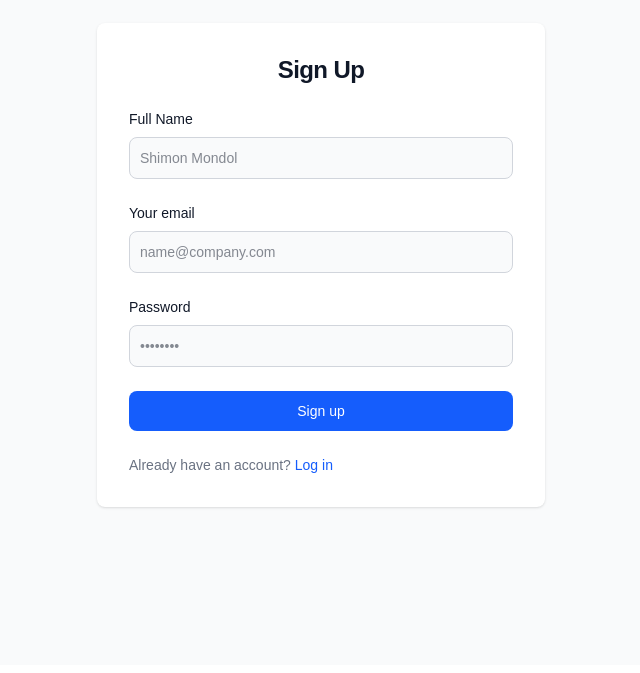
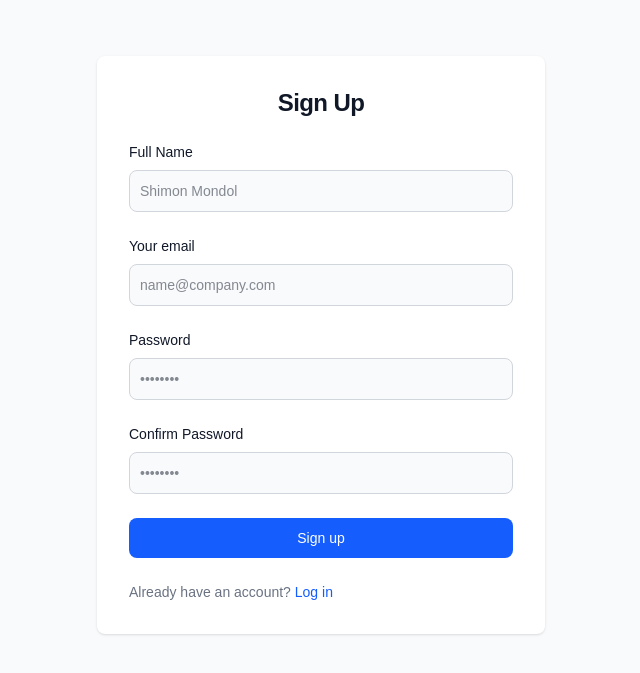
Before and after one commit to shimonmondol/GearUp-Frontend, a Next.js app: page /signup in a window 1280 px wide. Shown: the part 135-808 px from the top of the page, without its empty margins (319-959 px from the left). Built offline with nearby package versions, Linux system fonts and the light colour scheme; no server answers.

Commit message:
sigup-error-solved

```diff
--- a/app/(auth)/login/page.tsx
+++ b/app/(auth)/login/page.tsx
@@ -69,7 +69,7 @@ const LoginPage = () => {
         <div className="w-full bg-white rounded-lg shadow dark:border md:mt-0 sm:max-w-md xl:p-0 dark:bg-gray-800 dark:border-gray-700">
           <div className="p-6 space-y-4 md:space-y-6 sm:p-8">
             <h1 className="text-xl font-bold leading-tight tracking-tight text-gray-900 text-center md:text-2xl dark:text-white">
-              Login to GearUp
+              Login
             </h1>
 
             {error && (
--- a/app/(auth)/signup/page.tsx
+++ b/app/(auth)/signup/page.tsx
@@ -2,13 +2,16 @@
 
 import React, { useState } from "react";
 import Link from "next/link";
+import { useRouter } from "next/navigation";
 import api from "@/lib/axios";
 
 const SignUpPage = () => {
+  const router = useRouter();
   const [name, setName] = useState("");
   const [email, setEmail] = useState("");
   const [password, setPassword] = useState("");
   const [confirmPassword, setConfirmPassword] = useState("");
+  const [loading, setLoading] = useState(false);
   const [error, setError] = useState("");
 
   const handleSignup = async (e: React.FormEvent) => {
@@ -20,19 +23,45 @@ const SignUpPage = () => {
       return;
     }
 
+    setLoading(true);
+
     try {
-      // API call
-      await api.post("/auth/register", { name, email, password });
+      // 📍 role: "customer" (lowercase) করে দেওয়া হয়েছে
+      await api.post("/api/auth/register", {
+        name,
+        email,
+        password,
+        role: "customer",
+      });
 
-      // Redirect to login on success
-      window.location.href = "/login";
+      alert("Registration successful! Please log in.");
+      router.push("/login");
     } catch (err: any) {
-      setError(err.response?.data?.message || "Registration failed");
+      console.log(
+        "Detailed Server Error:",
+        JSON.stringify(err.response?.data, null, 2)
+      );
+
+      const serverData = err.response?.data;
+
+      // যদি errorDetails থাকে তাহলে সেখান থেকে মেসেজ তুলে আনা
+      if (serverData?.errorDetails && Array.isArray(serverData.errorDetails)) {
+        const detailMsgs = serverData.errorDetails
+          .map((item: any) => `${item.field}: ${item.message}`)
+          .join(", ");
+        setError(detailMsgs);
+      } else {
+        setError(
+          serverData?.message || err.message || "Registration failed"
+        );
+      }
+    } finally {
+      setLoading(false);
     }
   };
 
   return (
-    <section className="bg-gray-50 dark:bg-gray-900 min-h-screen flex flex-col justify-center">
+    <section className="bg-gray-50 dark:bg-gray-900 min-h-screen flex flex-col justify-center pt-20 pb-10">
       <div className="flex flex-col items-center justify-center px-6 py-8 mx-auto w-full md:h-screen lg:py-0">
         <div className="w-full bg-white rounded-lg shadow dark:border md:mt-0 sm:max-w-md xl:p-0 dark:bg-gray-800 dark:border-gray-700">
           <div className="p-6 space-y-4 md:space-y-6 sm:p-8">
@@ -107,11 +136,31 @@ const SignUpPage = () => {
                 />
               </div>
 
+              <div>
+                <label
+                  htmlFor="confirmPassword"
+                  className="block mb-2 text-sm font-medium text-gray-900 dark:text-white"
+                >
+                  Confirm Password
+                </label>
+                <input
+                  type="password"
+                  name="confirmPassword"
+                  id="confirmPassword"
+                  placeholder="••••••••"
+                  className="bg-gray-50 border border-gray-300 text-gray-900 sm:text-sm rounded-lg focus:ring-blue-600 focus:border-blue-600 block w-full p-2.5 dark:bg-gray-700 dark:border-gray-600 dark:placeholder-gray-400 dark:text-white dark:focus:ring-blue-500 dark:focus:border-blue-500"
+                  required
+                  value={confirmPassword}
+                  onChange={(e) => setConfirmPassword(e.target.value)}
+                />
+              </div>
+
               <button
                 type="submit"
-                className="w-full text-white bg-blue-600 hover:bg-blue-700 focus:ring-4 focus:outline-none focus:ring-blue-300 font-medium rounded-lg text-sm px-5 py-2.5 text-center dark:bg-blue-600 dark:hover:bg-blue-700 dark:focus:ring-blue-800 transition-colors cursor-pointer"
+                disabled={loading}
+                className="w-full text-white bg-blue-600 hover:bg-blue-700 focus:ring-4 focus:outline-none focus:ring-blue-300 font-medium rounded-lg text-sm px-5 py-2.5 text-center dark:bg-blue-600 dark:hover:bg-blue-700 dark:focus:ring-blue-800 transition-colors cursor-pointer disabled:bg-gray-400 dark:disabled:bg-gray-600"
               >
-                Sign up
+                {loading ? "Signing up..." : "Sign up"}
               </button>
 
               <p className="text-sm font-light text-gray-500 dark:text-gray-400">
--- a/components/Navbar.tsx
+++ b/components/Navbar.tsx
@@ -158,7 +158,7 @@ const Navbar = () => {
                 <li>
                   <button
                     onClick={handleLogout}
-                    className="w-full text-left md:w-auto block py-2 px-3 text-red-300 rounded hover:bg-blue-800 cursor-pointer hover:text-red-200 md:hover:bg-transparent md:p-0 focus:outline-none"
+                    className="w-full text-left md:w-auto block py-2 px-3 text-white rounded hover:bg-blue-800 cursor-pointer hover:text-red-500 md:hover:bg-transparent md:p-0 focus:outline-none"
                   >
                     Logout
                   </button>
@@ -179,7 +179,7 @@ const Navbar = () => {
                   <Link
                     href="/signup"
                     onClick={closeMenu}
-                    className="block py-2 px-3 text-white rounded hover:bg-blue-800 md:bg-blue-700 md:hover:bg-blue-600 md:py-1.5 md:px-4 md:rounded focus:outline-none focus:ring-0"
+                    className="block py-2 px-3 text-white rounded hover:bg-blue-800 md:hover:bg-transparent md:border-0 md:hover:text-blue-200 md:p-0 focus:outline-none focus:ring-0"
                   >
                     Sign Up
                   </Link>
```
